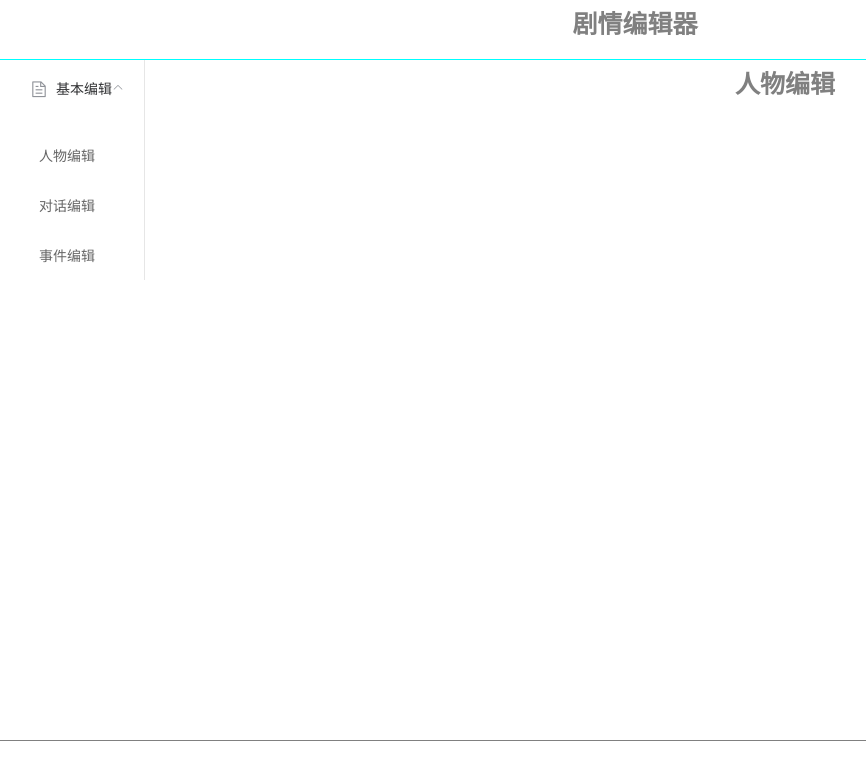
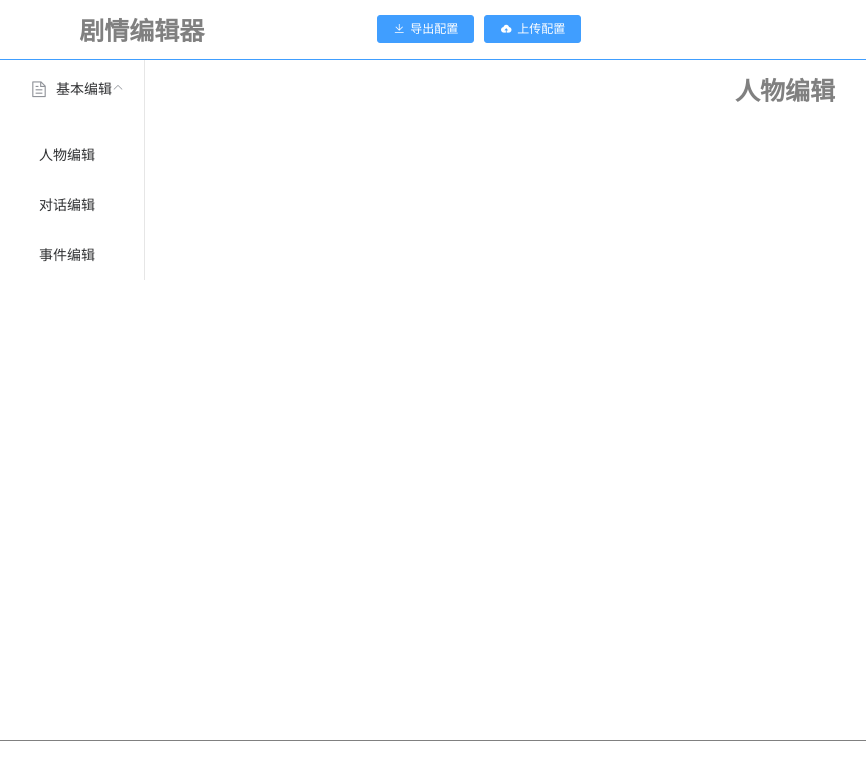
Before and after one commit to huanyuanmountain/plot-editor, a Vue app: page /#/home/person in a window 1280 px wide. Shown: the top 780 px of the page, without its empty margins (5-871 px from the left). Built offline with nearby package versions, Linux system fonts and the light colour scheme.

Commit message:
update upload download

```diff
--- /dev/null
+++ b/src/assets/js/fileHelper.js
@@ -0,0 +1,37 @@
+/**
+ * @param {String} content  文件的内容，已经序列化的数据
+ * @param {String} name 文件名字
+ */
+export const downloadJsonFile = (content, name) => {
+    const blob = new Blob([content], {
+        type: 'text/plain'
+    })
+    const link = document.createElement('a')
+    const fileName = `${name}.json`
+    link.href = window.URL.createObjectURL(blob)
+    link.download = fileName
+    link.click()
+    window.URL.revokeObjectURL(link.href)
+}
+
+/**
+ * @读取文件，返回 Promise，resolve 的是字符串
+ */
+export const uploadJsonFile = () => new Promise((resolve, reject) => {
+    const input = document.createElement('input')
+    input.type = 'file'
+    input.onchange = (e) => {
+        const file = e.target.files[0]
+        const reader = new FileReader()
+
+        if (file.type != 'application/json') {
+            // console.log('请上传json文件')
+            reject()
+        } else {
+            reader.readAsText(file)
+            reader.onload = (data) => resolve(data.target.result)
+        }
+    }
+
+    input.click()
+})
--- a/src/components/PAside.vue
+++ b/src/components/PAside.vue
@@ -9,17 +9,17 @@
           </template>
 
           <el-menu-item-group>
-            <el-menu-item index="1-1">
-              <router-link to="/home/person">人物编辑</router-link>
-            </el-menu-item>
+            <!-- <el-menu-item index="1-1"> -->
+            <router-link tag="el-menu-item" class="link" to="/home/person">人物编辑</router-link>
+            <!-- </el-menu-item> -->
 
-            <el-menu-item index="1-2">
-              <router-link to="/home/dialog">对话编辑</router-link>
-            </el-menu-item>
+            <!-- <el-menu-item index="1-2"> -->
+            <router-link tag="el-menu-item" class="link" to="/home/dialog">对话编辑</router-link>
+            <!-- </el-menu-item> -->
 
-            <el-menu-item index="1-2">
-              <router-link to="/home/event">事件编辑</router-link>
-            </el-menu-item>
+            <!-- <el-menu-item index="1-2"> -->
+            <router-link tag="el-menu-item" class="link" to="/home/event">事件编辑</router-link>
+            <!-- </el-menu-item> -->
           </el-menu-item-group>
         </el-submenu>
       </el-menu>
--- a/src/components/PHeader.vue
+++ b/src/components/PHeader.vue
@@ -1,10 +1,35 @@
 <template>
   <el-header>
-    <h1 class="title">剧情编辑器</h1>
+    <el-row :gutter="6">
+      <el-col :span="5">
+        <h1 class="title">剧情编辑器</h1>
+      </el-col>
+
+      <el-col :span="8">
+        <el-button
+          @click="handleDownloadConfig"
+          class="button"
+          type="primary"
+          icon="el-icon-download"
+          size="mini"
+        >导出配置</el-button>
+        <el-button
+          @click="handleUploadConfig"
+          class="button"
+          type="primary"
+          icon="el-icon-upload"
+          size="mini"
+        >上传配置</el-button>
+      </el-col>
+
+      <el-col :span="8"></el-col>
+    </el-row>
   </el-header>
 </template>
 
 <script>
+import { uploadJsonFile, downloadJsonFile } from '../assets/js/fileHelper'
+import { mapState } from 'vuex'
 
 export default {
   name: '',
@@ -15,13 +40,23 @@ export default {
   },
 
   computed: {
+    ...mapState(['fileName', 'plotData'])
+  },
+
+  mounted() {
 
   },
 
-  mounted() {
-  },
+  methods: {
+    handleDownloadConfig() {
+      const content = JSON.stringify(this.plotData)
+      downloadJsonFile(content, this.fileName)
+    },
 
-  methods: {
+    handleUploadConfig() {
+      uploadJsonFile()
+        .then()
+    }
 
   }
 }
@@ -29,12 +64,14 @@ export default {
 
 <style>
 .el-header {
-  border-bottom: 1px solid cyan;
+  border-bottom: 1px solid rgb(64, 158, 255);
   height: 50px;
 }
 .title {
-  margin: 10px;
   color: gray;
   font-size: 25px;
 }
+.button {
+  margin-top: 15px;
+}
 </style>
--- a/src/store/index.js
+++ b/src/store/index.js
@@ -5,6 +5,7 @@ Vue.use(Vuex)
 
 export default new Vuex.Store({
     state: {
+        fileName: 'plotConfig',
         plotData: {
             person: [],
             plot: {}
```
